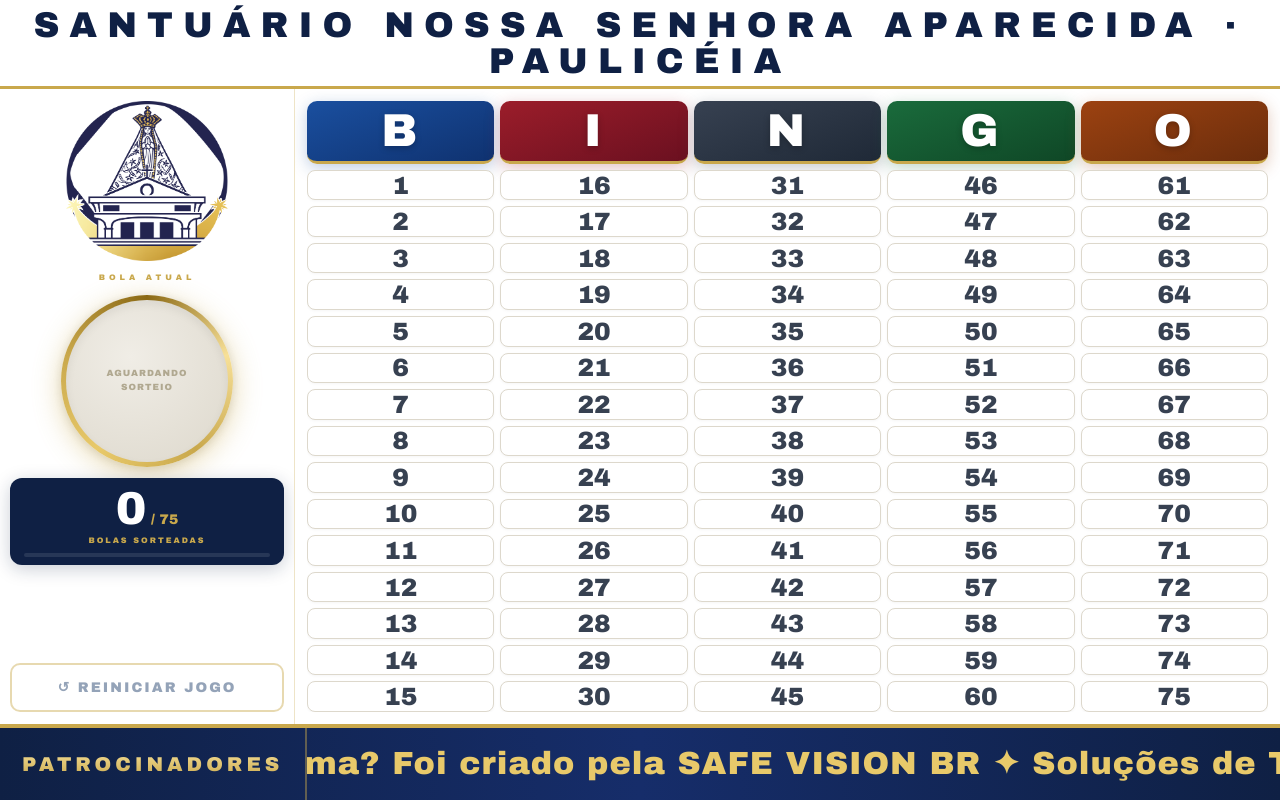
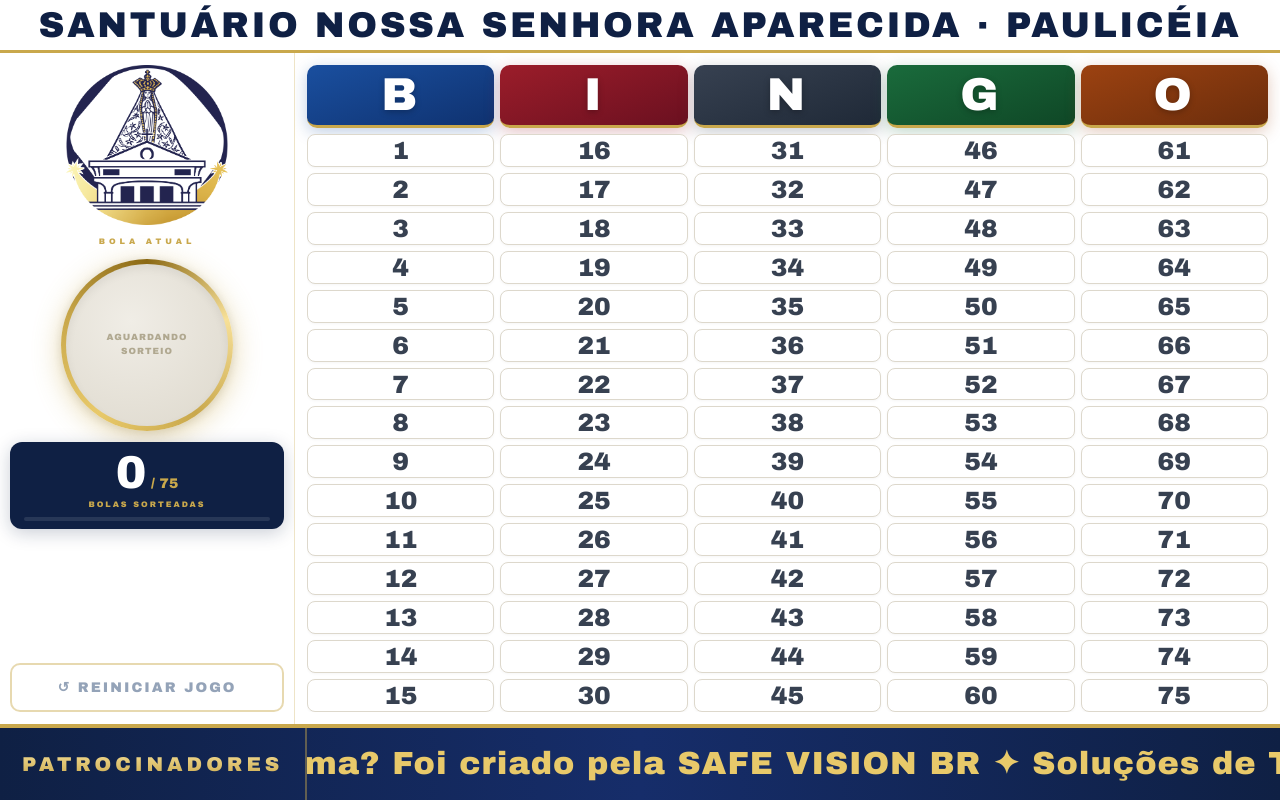
Before and after one commit to andre95luis/bingo-santuario-nsa-pauliceia, a Next.js app: page / in a window 1280 px wide. Built offline with nearby package versions, Linux system fonts and the light colour scheme.

Commit message:
reduce header letter-spacing

```diff
--- a/app/page.tsx
+++ b/app/page.tsx
@@ -91,7 +91,7 @@ export default function BingoPage() {
           color: NAVY,
           fontSize: "clamp(19px, 2.8vw, 42px)",
           fontWeight: 900,
-          letterSpacing: "clamp(3px, 0.8vw, 10px)",
+          letterSpacing: "clamp(1px, 0.2vw, 3px)",
           textAlign: "center",
           lineHeight: 1,
         }}>
```
